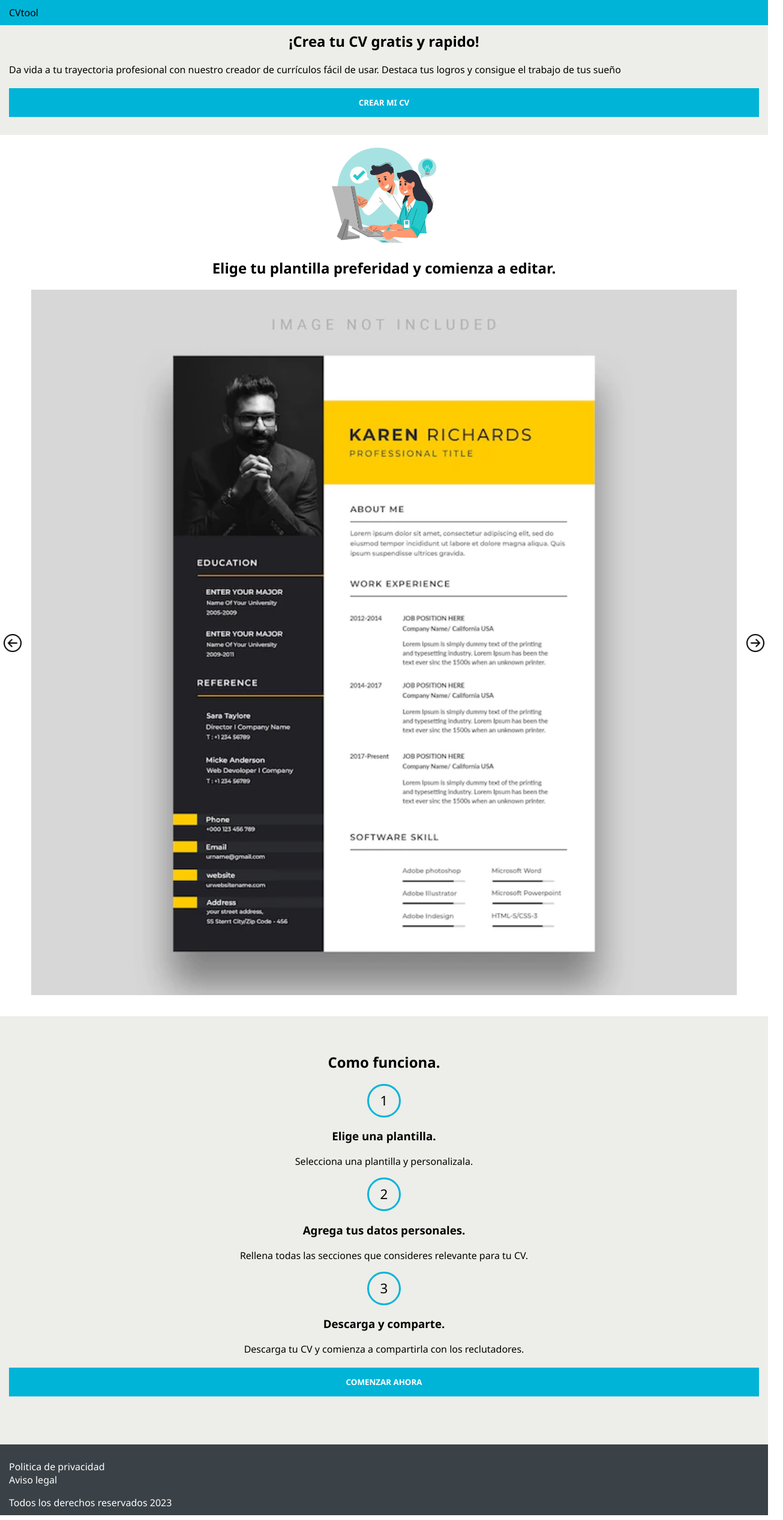
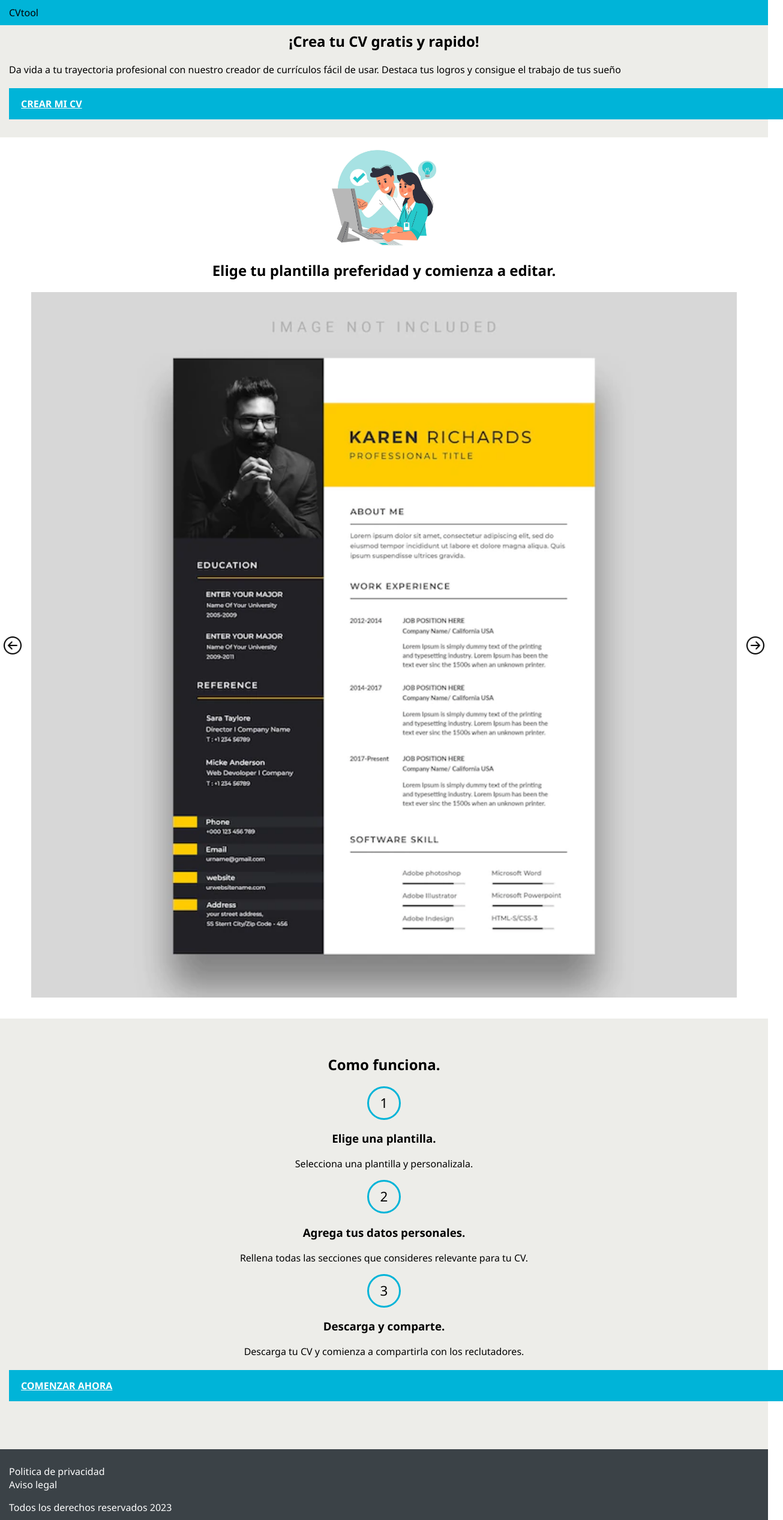
Before and after one commit to KodeWeb21/cvtool, a plain HTML site: page index.html in a window 1280 px wide. Shown: the whole page at 60% size, 1305 px wide, since content can reach past the window. Drawn offline with Linux system fonts and the light colour scheme.

Commit message:
cambiando estructura del boton principal

```diff
--- a/index.html
+++ b/index.html
@@ -18,7 +18,7 @@
             <h1 class="title">¡Crea tu CV gratis y rapido!</h1>
             <p class="pov">Da vida a tu trayectoria profesional con nuestro creador de currículos fácil de usar. Destaca
                 tus logros y consigue el trabajo de tus sueño</p>
-            <button class="btn-primary">CREAR MI CV</button>
+            <a href="page/creator.html" class="btn-primary">CREAR MI CV</a>
         </section>
 
         <div class="containerImg">
@@ -59,7 +59,7 @@
                     <p>Descarga tu CV y comienza a compartirla con los reclutadores.</p>
                 </li>
             </ol>
-            <button class="btn-primary">COMENZAR AHORA</button>
+            <a class="btn-primary" href="page/creator.html">COMENZAR AHORA</a>
         </section>
     </main>
     <footer class="footer">
```
